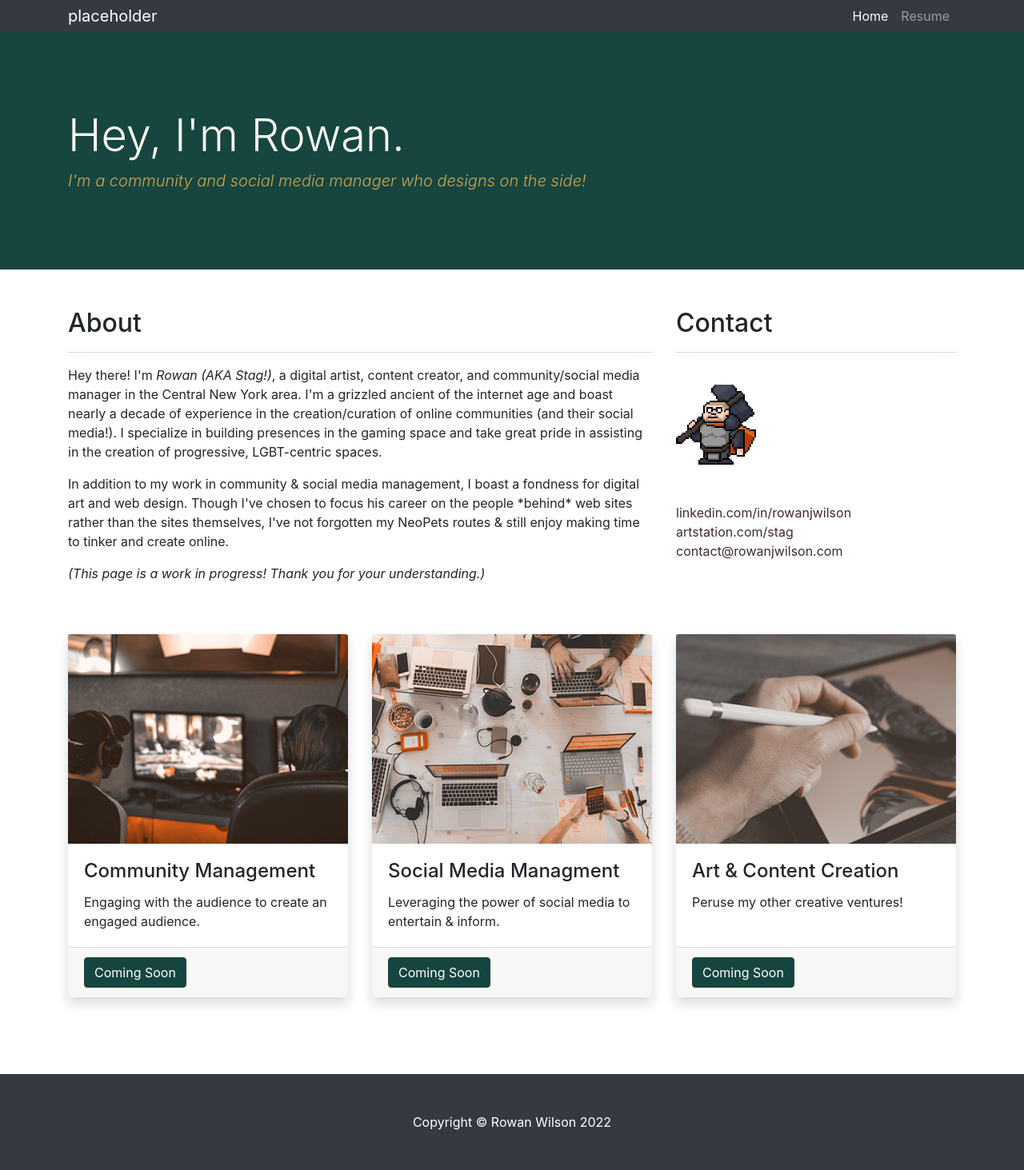
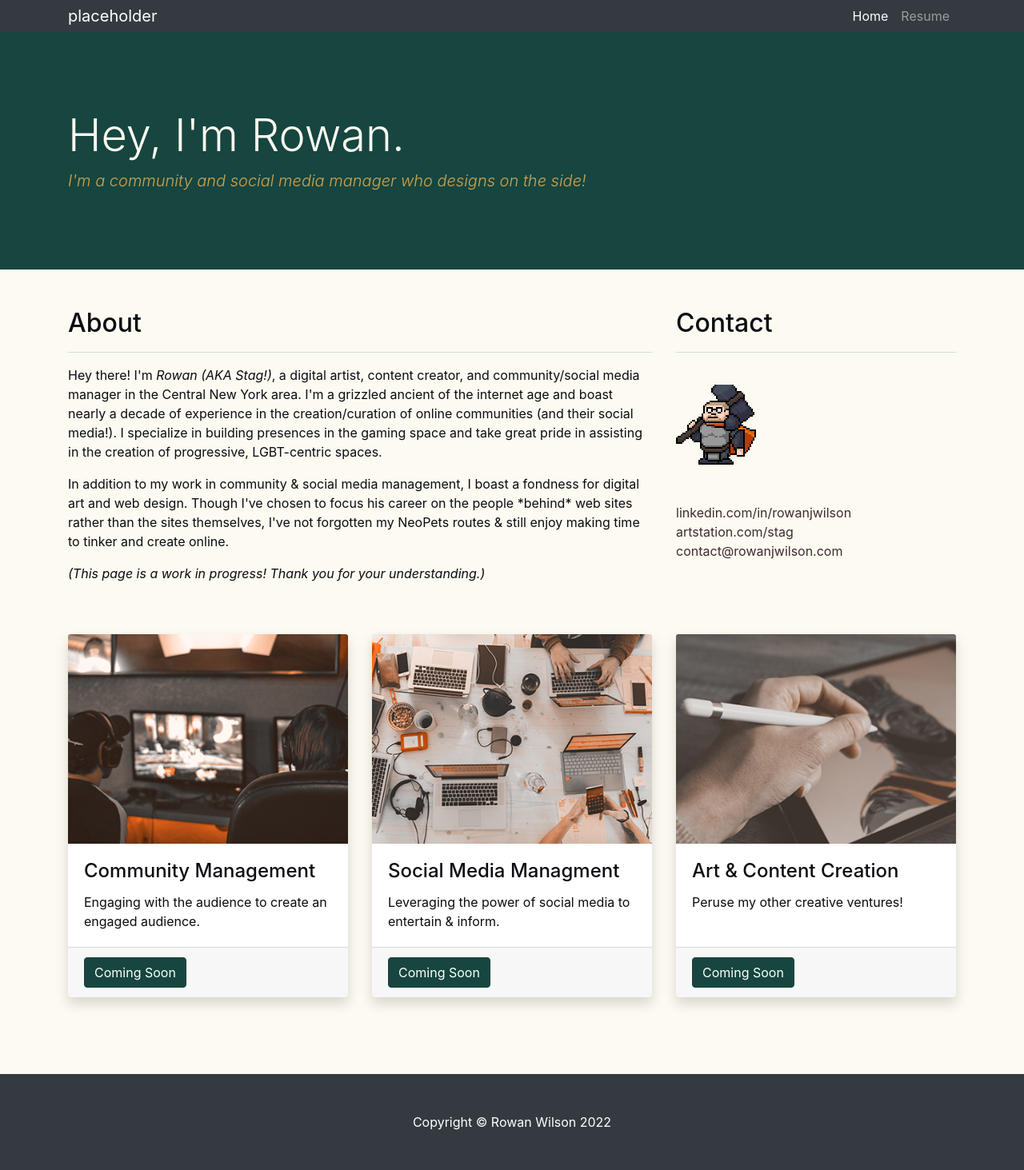
Before and after one commit to stagrunner/rowanjwilson, a Jekyll site: the page built from index.html, in a window 1280 px wide. Shown: the whole page at 80% size. Built offline with Jekyll 4.4.1, drawn with Linux system fonts in a browser that asks for light colours.

Commit message:
Update default.html

```diff
--- a/_layouts/default.html
+++ b/_layouts/default.html
@@ -5,10 +5,10 @@
 <html lang="en">
 {% include head.html %}
 
-<body>
+<body style="background-color:#fcfaf1">
   {% include navigation.html %} {% include header.html %}
   <!-- Page Content -->
-  <div class="container mb-5">
+  <div class="container mb-5" style="color:#0a0c11">
     {{ content }}
   </div>
   <!-- /.container -->
```
